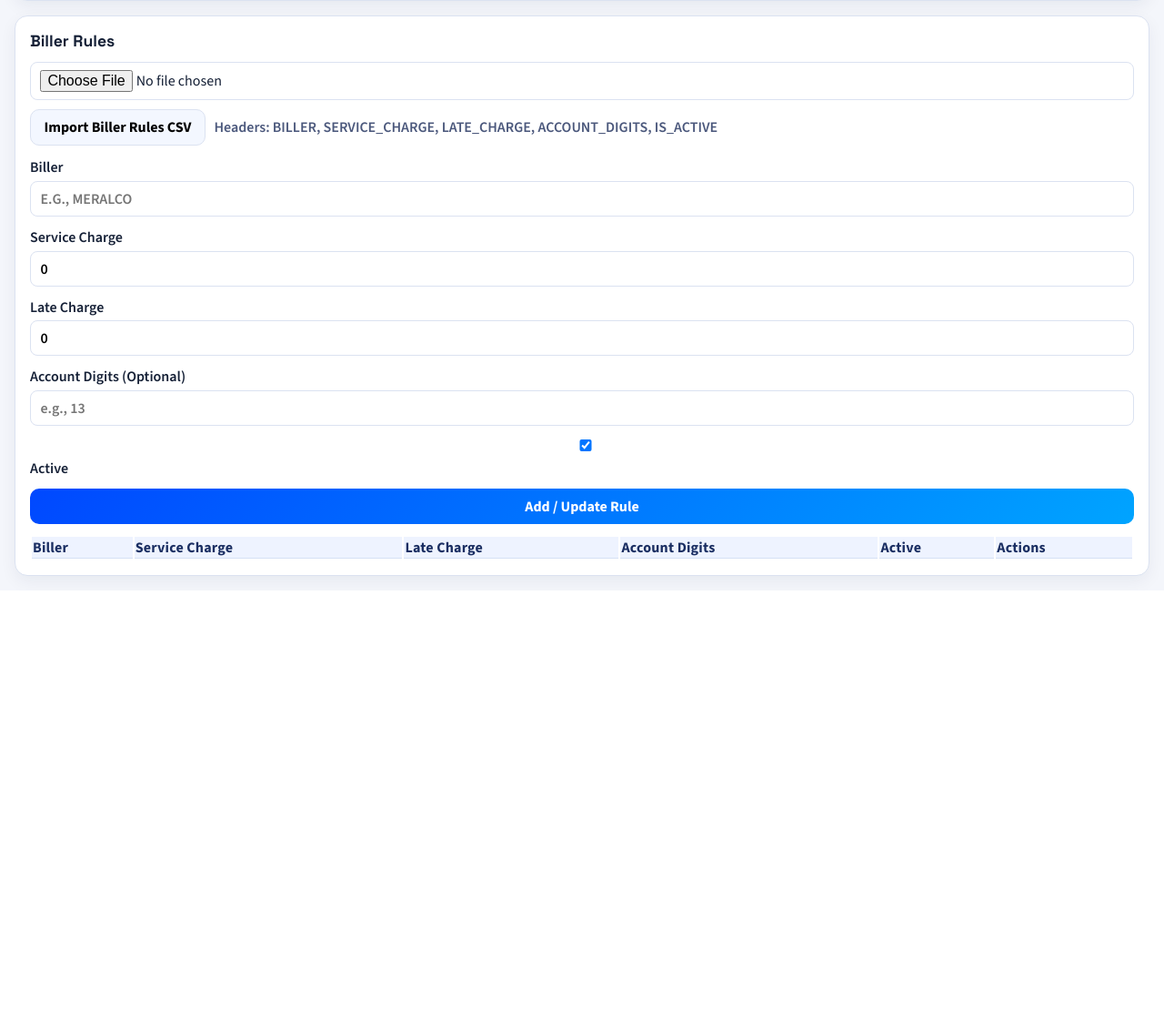
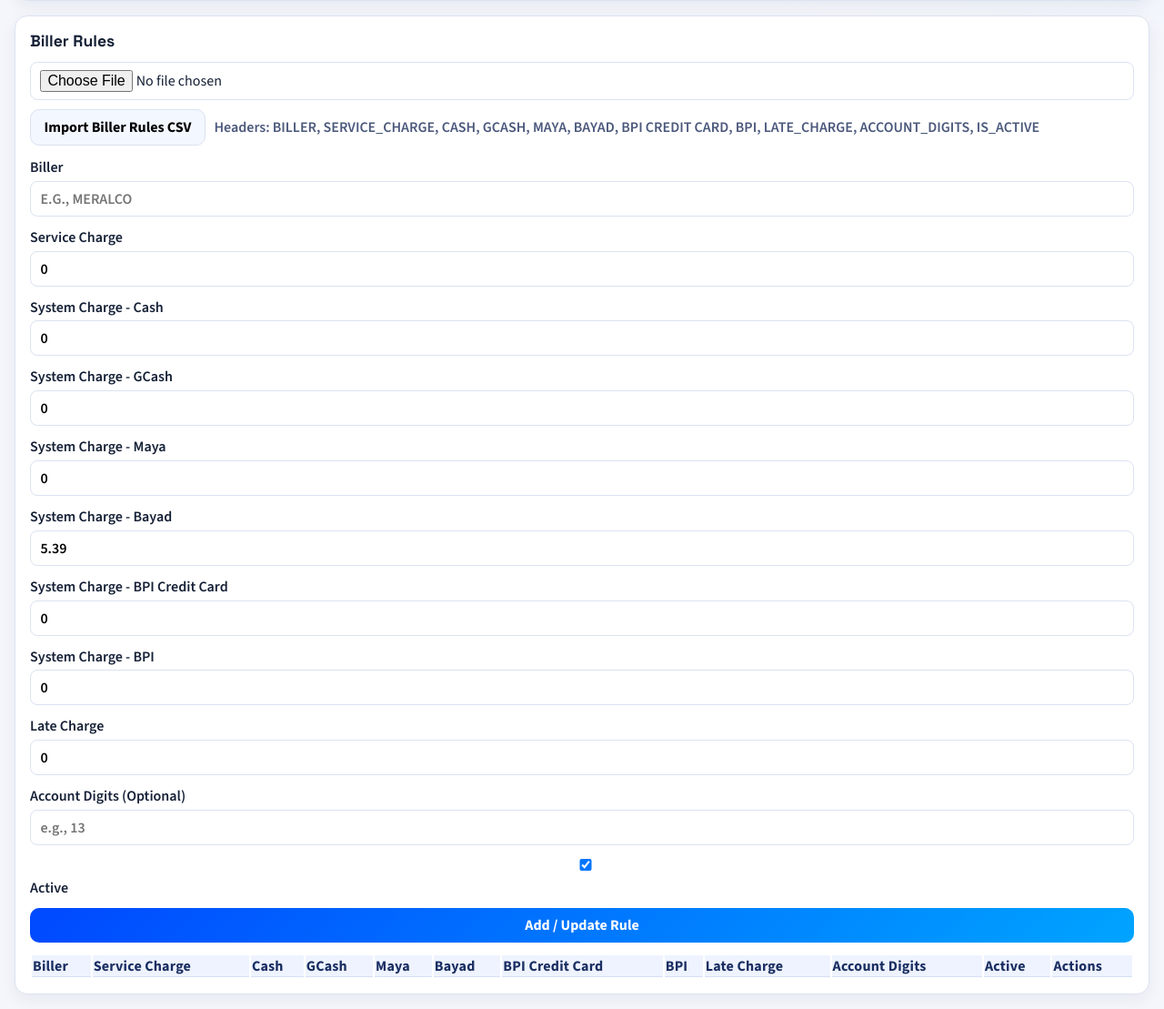
Before and after one commit to gkate78/bps, a FastAPI app: template app/templates/admin_settings.html in a window 1280 px wide. Shown: the part 1034-2143 px from the top of the page at 91% size. Before the commit the page ends 1683 px from the top, so only its background shows below. Run offline with FastAPI, Linux system fonts and the light colour scheme; the template is opened without the code that fills it, so the values that code supplies are empty; some libraries are stand-ins or nearby versions.

Commit message:
Add method-based system charges and charge-adjusted reconciliation metrics.
This introduces per-payment-method system charge fields in biller rules, applies add/deduct charge adjustments in reconciliation totals, and updates biller rule import/admin management for the new charge matrix.

Made-with: Cursor

```diff
--- a/app/models/biller_rule.py
+++ b/app/models/biller_rule.py
@@ -10,6 +10,12 @@ class BillerRule(SQLModel, table=True):
     id: Optional[int] = Field(default=None, primary_key=True)
     biller: str = Field(max_length=120, index=True, unique=True, nullable=False)
     service_charge: float = Field(default=0, nullable=False)
+    system_charge_cash: float = Field(default=0, nullable=False)
+    system_charge_gcash: float = Field(default=0, nullable=False)
+    system_charge_maya: float = Field(default=0, nullable=False)
+    system_charge_bayad: float = Field(default=0, nullable=False)
+    system_charge_bpi_cc: float = Field(default=0, nullable=False)
+    system_charge_bpi: float = Field(default=0, nullable=False)
     late_charge: float = Field(default=0, nullable=False)
     account_digits: Optional[int] = Field(default=None, nullable=True)
     is_active: bool = Field(default=True, nullable=False, index=True)
--- a/app/routes/bill_routes.py
+++ b/app/routes/bill_routes.py
@@ -37,6 +37,7 @@ from app.controllers.bill_controller import (
     get_record,
     has_active_biller_rule,
     import_csv_records,
+    reconciliation_report_summary,
     reconciliation_summary,
     update_record,
     upsert_customer_from_record,
@@ -313,14 +314,44 @@ async def admin_processing_page(
     )
 
 
+@router.get("/admin/reports", response_class=HTMLResponse, include_in_schema=False)
+async def admin_reports_page(
+    request: Request,
+    db: AsyncSession = Depends(get_db),
+    current_user: Optional[UserAccount] = Depends(get_current_user_optional),
+):
+    if not current_user:
+        return RedirectResponse(url="/auth/signin", status_code=303)
+    if current_user.role != "admin" and not await is_business_owner(db, current_user.id):
+        return RedirectResponse(url="/customer/dashboard", status_code=303)
+    return templates.TemplateResponse(
+        "reports.html",
+        {"request": request, "current_user": current_user},
+    )
+
+
 @router.get("/api/admin/reconciliation-summary")
 async def get_reconciliation_summary(
     summary_date: Optional[date] = Query(default=None),
+    date_alias: Optional[date] = Query(default=None, alias="date"),
+    cash_on_hand: Optional[float] = Query(default=None, ge=0),
     db: AsyncSession = Depends(get_db),
     _: UserAccount = Depends(require_owner_or_admin),
 ):
-    for_date = summary_date or date.today()
-    return await reconciliation_summary(db, for_date)
+    for_date = summary_date or date_alias or date.today()
+    return await reconciliation_summary(db, for_date, cash_on_hand=cash_on_hand)
+
+
+@router.get("/api/admin/reports/summary")
+async def get_reports_summary(
+    period: str = Query(default="daily"),
+    reference_date: Optional[date] = Query(default=None),
+    date_alias: Optional[date] = Query(default=None, alias="date"),
+    db: AsyncSession = Depends(get_db),
+    _: UserAccount = Depends(require_owner_or_admin),
+):
+    ref_date = reference_date or date_alias or date.today()
+    return await reconciliation_report_summary(db, period=period, reference_date=ref_date)
 
 
 @router.get("/admin/settings", response_class=HTMLResponse, include_in_schema=False)
@@ -472,6 +503,12 @@ async def create_encoder_user(
 async def upsert_biller_rule(
     biller: str = Form(...),
     service_charge: float = Form(0),
+    system_charge_cash: float = Form(0),
+    system_charge_gcash: float = Form(0),
+    system_charge_maya: float = Form(0),
+    system_charge_bayad: float = Form(0),
+    system_charge_bpi_cc: float = Form(0),
+    system_charge_bpi: float = Form(0),
     late_charge: float = Form(0),
     account_digits: Optional[int] = Form(None),
     is_active: Optional[str] = Form(None),
@@ -481,7 +518,16 @@ async def upsert_biller_rule(
     cleaned_biller = biller.strip().upper()
     if not cleaned_biller:
         return RedirectResponse(url="/admin/settings?error=Biller+name+is+required", status_code=303)
-    if service_charge < 0 or late_charge < 0:
+    if (
+        service_charge < 0
+        or system_charge_cash < 0
+        or system_charge_gcash < 0
+        or system_charge_maya < 0
+        or system_charge_bayad < 0
+        or system_charge_bpi_cc < 0
+        or system_charge_bpi < 0
+        or late_charge < 0
+    ):
         return RedirectResponse(url="/admin/settings?error=Charges+must+not+be+negative", status_code=303)
     if account_digits is not None and account_digits <= 0:
         return RedirectResponse(url="/admin/settings?error=Account+digits+must+be+greater+than+zero", status_code=303)
@@ -491,12 +537,24 @@ async def upsert_biller_rule(
         rule = BillerRule(
             biller=cleaned_biller,
             service_charge=round(float(service_charge), 2),
+            system_charge_cash=round(float(system_charge_cash), 2),
+            system_charge_gcash=round(float(system_charge_gcash), 2),
+            system_charge_maya=round(float(system_charge_maya), 2),
+            system_charge_bayad=round(float(system_charge_bayad), 2),
+            system_charge_bpi_cc=round(float(system_charge_bpi_cc), 2),
+            system_charge_bpi=round(float(system_charge_bpi), 2),
             late_charge=round(float(late_charge), 2),
             account_digits=int(account_digits) if account_digits else None,
             is_active=is_active is not None,
         )
     else:
         rule.service_charge = round(float(service_charge), 2)
+        rule.system_charge_cash = round(float(system_charge_cash), 2)
+        rule.system_charge_gcash = round(float(system_charge_gcash), 2)
+        rule.system_charge_maya = round(float(system_charge_maya), 2)
+        rule.system_charge_bayad = round(float(system_charge_bayad), 2)
+        rule.system_charge_bpi_cc = round(float(system_charge_bpi_cc), 2)
+        rule.system_charge_bpi = round(float(system_charge_bpi), 2)
         rule.late_charge = round(float(late_charge), 2)
         rule.account_digits = int(account_digits) if account_digits else None
         rule.is_active = is_active is not None
@@ -547,8 +605,31 @@ async def import_biller_rules_csv(
             continue
 
         service_charge = _parse_float(row.get("SERVICE_CHARGE"))
+        system_charge_cash = _parse_float(row.get("CASH"))
+        system_charge_gcash = _parse_float(row.get("GCASH"))
+        system_charge_maya = _parse_float(row.get("MAYA"))
+        system_charge_bayad = _parse_float(row.get("BAYAD"))
+        system_charge_bpi_cc = _parse_float(row.get("BPI CREDIT CARD") or row.get("BPI_CC"))
+        system_charge_bpi = _parse_float(row.get("BPI"))
         late_charge = _parse_float(row.get("LATE_CHARGE"))
-        if service_charge is None or late_charge is None or service_charge < 0 or late_charge < 0:
+        if (
+            service_charge is None
+            or system_charge_cash is None
+            or system_charge_gcash is None
+            or system_charge_maya is None
+            or system_charge_bayad is None
+            or system_charge_bpi_cc is None
+            or system_charge_bpi is None
+            or late_charge is None
+            or service_charge < 0
+            or system_charge_cash < 0
+            or system_charge_gcash < 0
+            or system_charge_maya < 0
+            or system_charge_bayad < 0
+            or system_charge_bpi_cc < 0
+            or system_charge_bpi < 0
+            or late_charge < 0
+        ):
             skipped += 1
             continue
 
@@ -568,6 +649,12 @@ async def import_biller_rules_csv(
             rule = BillerRule(
                 biller=biller,
                 service_charge=service_charge,
+                system_charge_cash=system_charge_cash,
+                system_charge_gcash=system_charge_gcash,
+                system_charge_maya=system_charge_maya,
+                system_charge_bayad=system_charge_bayad,
+                system_charge_bpi_cc=system_charge_bpi_cc,
+                system_charge_bpi=system_charge_bpi,
                 late_charge=late_charge,
                 account_digits=account_digits,
                 is_active=is_active,
@@ -575,6 +662,12 @@ async def import_biller_rules_csv(
             created += 1
         else:
             rule.service_charge = service_charge
+            rule.system_charge_cash = system_charge_cash
+            rule.system_charge_gcash = system_charge_gcash
+            rule.system_charge_maya = system_charge_maya
+            rule.system_charge_bayad = system_charge_bayad
+            rule.system_charge_bpi_cc = system_charge_bpi_cc
+            rule.system_charge_bpi = system_charge_bpi
             rule.late_charge = late_charge
             rule.account_digits = account_digits
             rule.is_active = is_active
--- a/app/templates/admin_settings.html
+++ b/app/templates/admin_settings.html
@@ -82,7 +82,7 @@
     <form method="post" action="/admin/settings/biller-rules/import-csv" class="inline-form" enctype="multipart/form-data" style="margin-bottom:0.8rem;">
         <input type="file" name="file" accept=".csv" required>
         <button type="submit" class="btn btn-secondary">Import Biller Rules CSV</button>
-        <span class="status-text">Headers: BILLER, SERVICE_CHARGE, LATE_CHARGE, ACCOUNT_DIGITS, IS_ACTIVE</span>
+        <span class="status-text">Headers: BILLER, SERVICE_CHARGE, CASH, GCASH, MAYA, BAYAD, BPI CREDIT CARD, BPI, LATE_CHARGE, ACCOUNT_DIGITS, IS_ACTIVE</span>
     </form>
     <form method="post" action="/admin/settings/biller-rules" class="auth-form">
         <label>Biller
@@ -90,6 +90,24 @@
         </label>
         <label>Service Charge
             <input type="number" name="service_charge" min="0" step="0.01" value="0">
+        </label>
+        <label>System Charge - Cash
+            <input type="number" name="system_charge_cash" min="0" step="0.01" value="0">
+        </label>
+        <label>System Charge - GCash
+            <input type="number" name="system_charge_gcash" min="0" step="0.01" value="0">
+        </label>
+        <label>System Charge - Maya
+            <input type="number" name="system_charge_maya" min="0" step="0.01" value="0">
+        </label>
+        <label>System Charge - Bayad
+            <input type="number" name="system_charge_bayad" min="0" step="0.01" value="5.39">
+        </label>
+        <label>System Charge - BPI Credit Card
+            <input type="number" name="system_charge_bpi_cc" min="0" step="0.01" value="0">
+        </label>
+        <label>System Charge - BPI
+            <input type="number" name="system_charge_bpi" min="0" step="0.01" value="0">
         </label>
         <label>Late Charge
             <input type="number" name="late_charge" min="0" step="0.01" value="0">
@@ -109,6 +127,12 @@
             <tr>
                 <th>Biller</th>
                 <th>Service Charge</th>
+                <th>Cash</th>
+                <th>GCash</th>
+                <th>Maya</th>
+                <th>Bayad</th>
+                <th>BPI Credit Card</th>
+                <th>BPI</th>
                 <th>Late Charge</th>
                 <th>Account Digits</th>
                 <th>Active</th>
@@ -120,6 +144,12 @@
             <tr>
                 <td>{{ rule.biller }}</td>
                 <td>{{ "{:,.2f}".format(rule.service_charge) }}</td>
+                <td>{{ "{:,.2f}".format(rule.system_charge_cash) }}</td>
+                <td>{{ "{:,.2f}".format(rule.system_charge_gcash) }}</td>
+                <td>{{ "{:,.2f}".format(rule.system_charge_maya) }}</td>
+                <td>{{ "{:,.2f}".format(rule.system_charge_bayad) }}</td>
+                <td>{{ "{:,.2f}".format(rule.system_charge_bpi_cc) }}</td>
+                <td>{{ "{:,.2f}".format(rule.system_charge_bpi) }}</td>
                 <td>{{ "{:,.2f}".format(rule.late_charge) }}</td>
                 <td>{{ rule.account_digits if rule.account_digits else "-" }}</td>
                 <td>{{ "YES" if rule.is_active else "NO" }}</td>
```
Also changed, not shown: app/controllers/bill_controller.py (+195 -28 lines), app/database.py (+16 -0 lines), sample_biller_rules.csv (+17 -16 lines), README.md.
